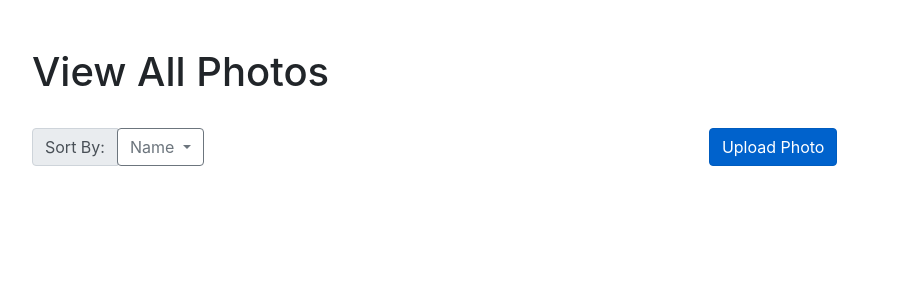
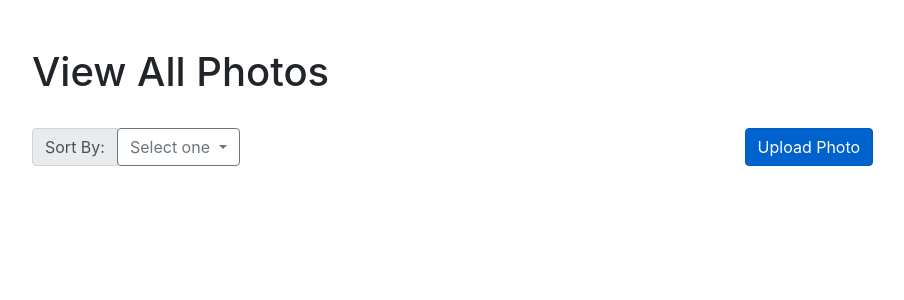
Before and after one commit to dhdorr/cs431, a PHP site: page /gallery.php in a window 1280 px wide. Shown: the top 300 px of the page, without its empty margins (53-957 px from the left). Run offline with PHP 8.4, Linux system fonts and the light colour scheme.

Commit message:
fixed dropdown botton UI so it displays selected item

```diff
--- a/gallery.php
+++ b/gallery.php
@@ -19,7 +19,7 @@
 <body>
 
   <?php
-  $sortBy = "none";
+  $sortBy = "Select one";
   #Photo class so each photo's info can be saved to an array
   class Photo
   {
@@ -71,7 +71,7 @@
     }
   }
 
-  if(isset($_POST["pname"])){
+  if (isset($_POST["pname"])) {
     // create short variable names
     $pname = trim($_POST["pname"]);
     $date = trim($_POST["date"]);
@@ -133,9 +133,8 @@
     }
   }
   fclose($read_file);
-
   // Sorting the class objects according select comparator
-  if(isset($_GET['sortBy'])){
+  if (isset($_GET['sortBy'])) {
     $sortBy = $_GET['sortBy'];
     usort($pic_array, 'comparator');
     #sort($pic_array);
@@ -148,17 +147,17 @@
   {
     #$sortBy = "location";
     $sortBy = $_GET['sortBy'];
-    switch($sortBy){
-      case 'name':
+    switch ($sortBy) {
+      case 'Name':
         return strcmp($object1->get_name(), $object2->get_name());
         break;
-      case "date":
+      case "Date":
         return strcmp($object1->get_date(), $object2->get_date());
         break;
-      case "photoer":
+      case "Photographer":
         return strcmp($object1->get_photographer(), $object2->get_photographer());
         break;
-    case "location":
+      case "Location":
         return strcmp($object1->get_location(), $object2->get_location());
         break;
     }
@@ -185,13 +184,13 @@
 
           <div class="dropdown">
             <button class="btn btn-outline-secondary dropdown-toggle" type="button" id="dropdownMenuButton" data-toggle="dropdown" aria-haspopup="true" aria-expanded="false">
-              Name
+              <?php echo $sortBy ?>
             </button>
             <div class="dropdown-menu" aria-labelledby="dropdownMenuButton">
-              <a class="dropdown-item" href="?sortBy=name" id=sortname>Name</a>
-              <a class="dropdown-item" href="?sortBy=date" id=sorttime>Date </a>
-              <a class="dropdown-item" href="?sortBy=photoer" id=sortphotoer> Photographer</a>
-              <a class="dropdown-item" href="?sortBy=location" id=sortlocation>Location</a>
+              <a class="dropdown-item" href="?sortBy=Name" id=sortname>Name</a>
+              <a class="dropdown-item" href="?sortBy=Date" id=sorttime>Date </a>
+              <a class="dropdown-item" href="?sortBy=Photographer" id=sortphotoer> Photographer</a>
+              <a class="dropdown-item" href="?sortBy=Location" id=sortlocation>Location</a>
             </div>
           </div>
         </div>
```
Lines whose indentation alone changed are shown as unchanged.
